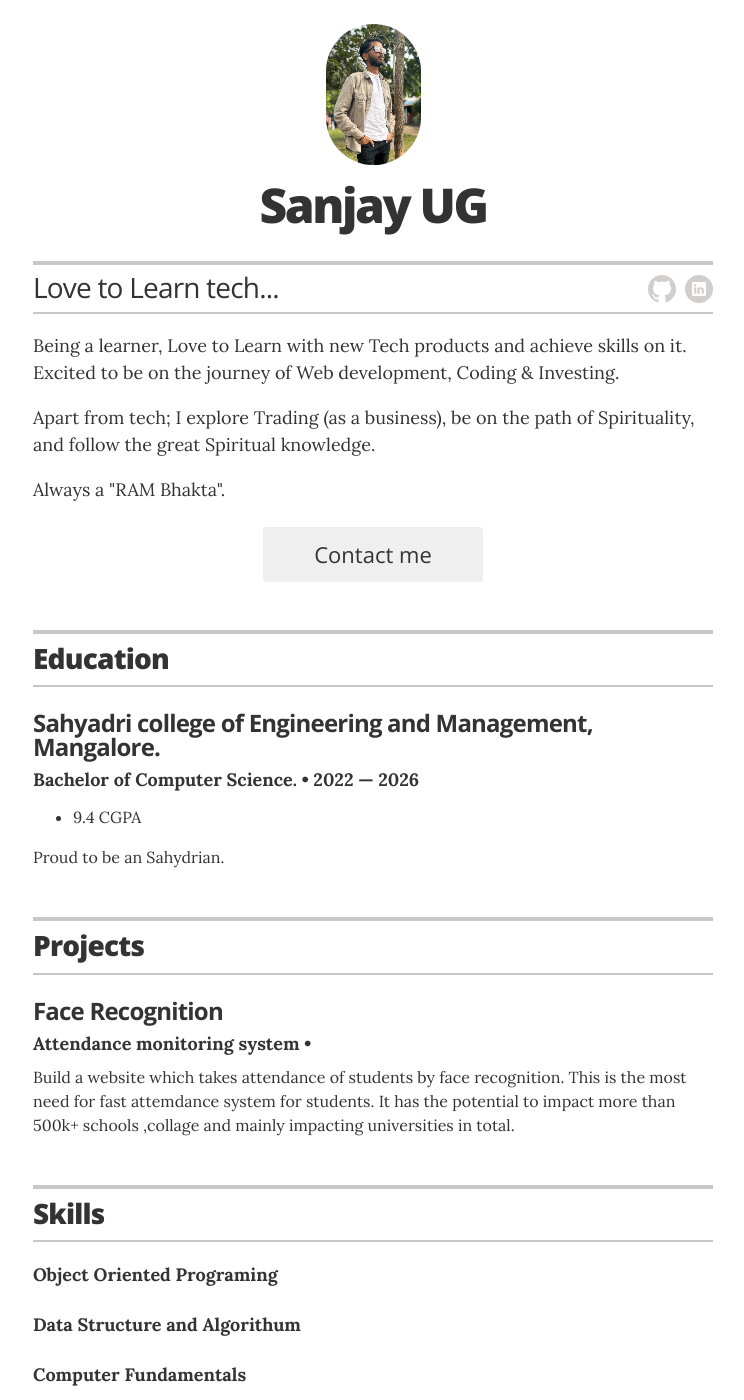
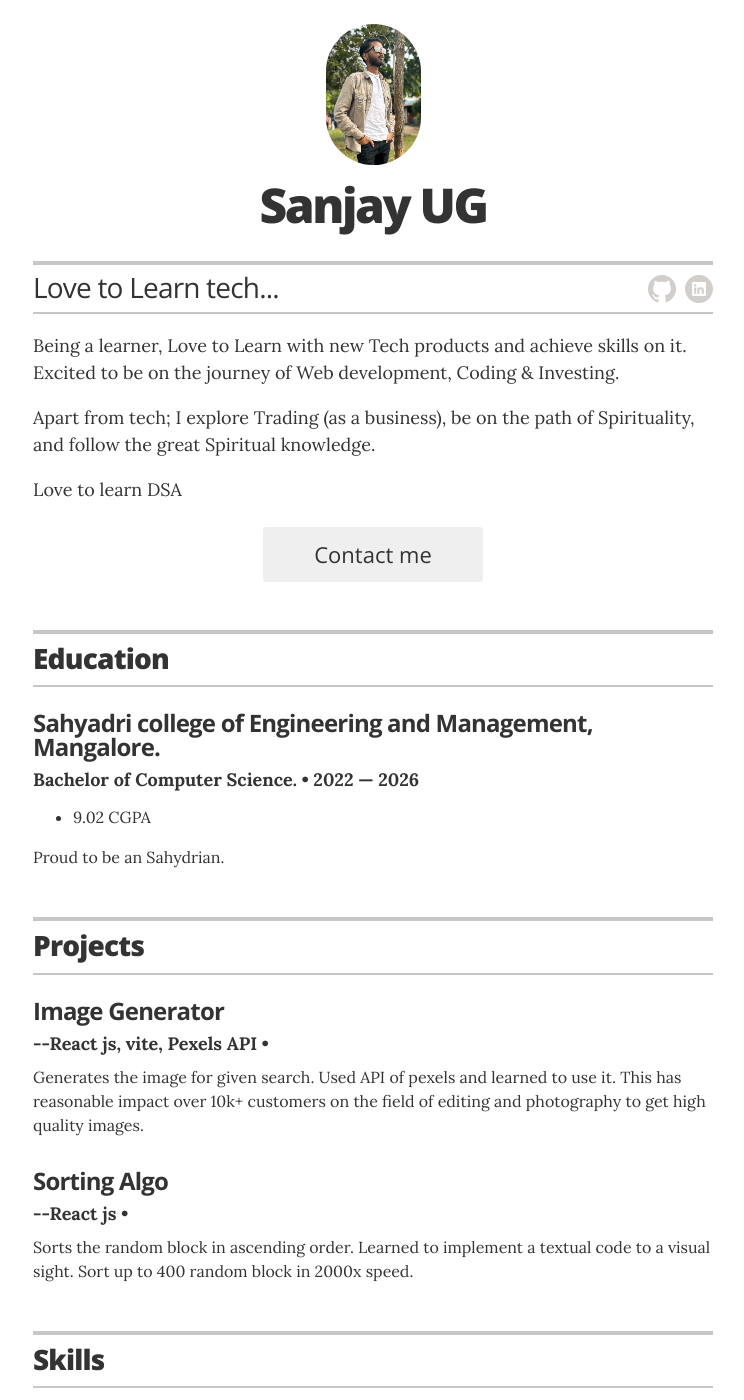
Before and after one commit to SanjayUG/MyPortfolio, a Jekyll site: the page built from index.html, in a window 1280 px wide and 1400 px high. Shown: the whole window, without its empty margins (267-1011 px from the left). Built offline with Jekyll 4.4.1, drawn with Linux system fonts in a browser that asks for light colours.

Commit message:
feat: updated some data

```diff
--- a/_config.yml
+++ b/_config.yml
@@ -26,7 +26,7 @@ display_header_contact_info:    "false"
 resume_header_intro: |
   <p>Being a learner, Love to Learn with new Tech products and achieve skills on it. Excited to be on the journey of Web development, Coding & Investing.</p>
   <p>Apart from tech; I explore Trading (as a business), be on the path of Spirituality, and follow the great Spiritual knowledge.</p>
-  <p>Always a "RAM Bhakta".</p>
+  <p>Love to learn DSA</p>
 
 # use "yes" to display the email contact button,
 # "no" to display an "I'm not looking for work" message,
--- a/_data/education.yml
+++ b/_data/education.yml
@@ -3,7 +3,7 @@
   uni: Sahyadri college of Engineering and Management, Mangalore.
   year: 2022 &mdash; 2026
   awards:
-    - award: 9.4 CGPA
+    - award: 9.02 CGPA
   summary: Proud to be an Sahydrian.
 
 # - degree: High School Diploma
--- a/_data/projects.yml
+++ b/_data/projects.yml
@@ -2,16 +2,15 @@
 # uncomment the urls if you wish to display them, and add your own URL
 
 # Face Recognition
-- project: Face Recognition
-  role: Attendance monitoring system
+- project: Image Generator
+  role: --React js, vite, Pexels API
   # duration: 2012 &mdash; Present
   # url: "#"
-  description: "Build a website which takes attendance of students by face
-recognition. This is the most need for fast attemdance system for students. It has the potential to impact more than 500k+ schools ,collage and mainly impacting universities in total."
+  description: "Generates the image for given search. Used API of pexels and learned to use it. This has reasonable impact over 10k+ customers on the field of editing and photography to get high quality images."
 
-# Springfield Community Outreach Group
-# - project: Springfield Community Outreach Group
-#   role: Co-Founder & Organizer
-#   duration: 2007 &mdash; Present
-#   # url: "#"
-#   description: SCOG is a local monthly meetup in Springfield where we share opportunities to volunteer in the community and organize support for families and neighborhoods in need of assistance that the community can provide.
+# Sorting Algo–
+- project: Sorting Algo
+  role: --React js
+  # duration: 2012 &mdash; Present
+  # url: "#"
+  description: "Sorts the random block in ascending order. Learned to implement a textual code to a visual sight. Sort up to 400 random block in 2000x speed. "
```
